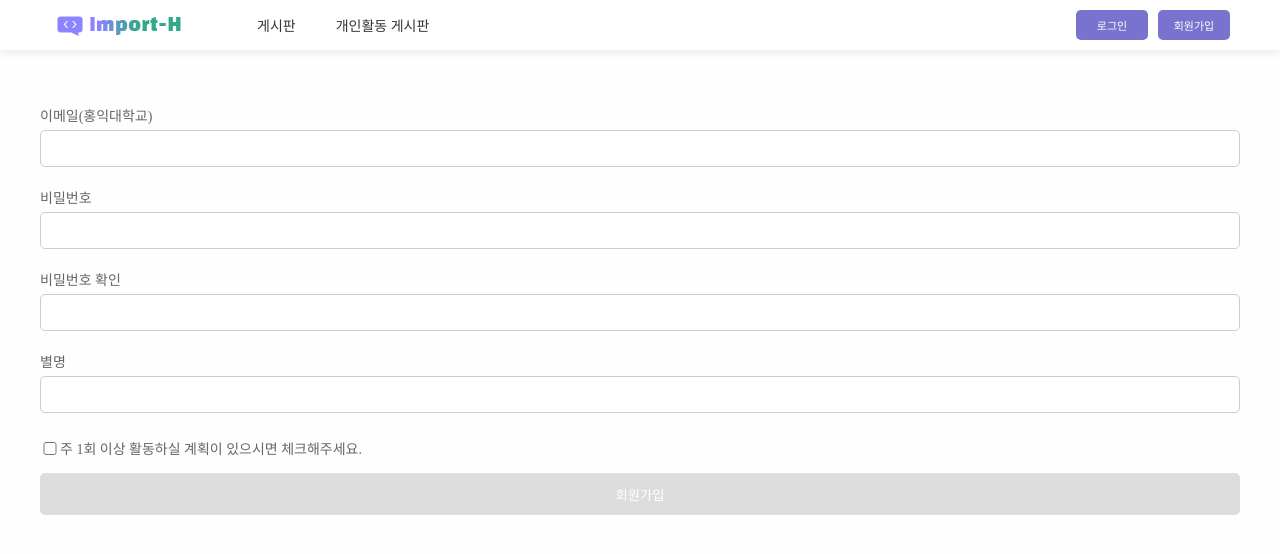
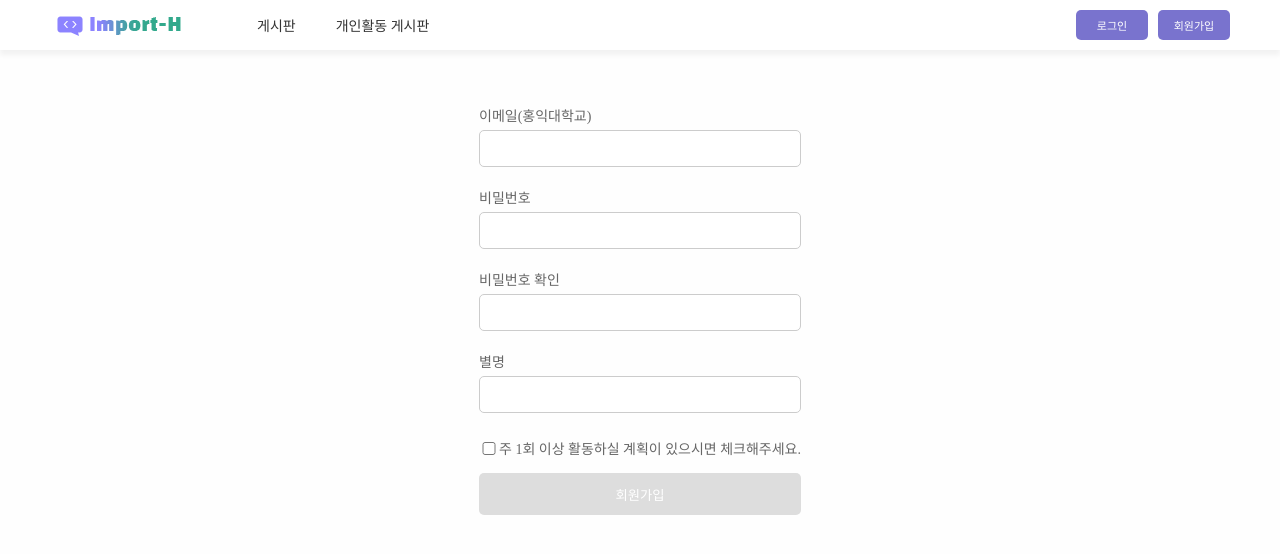
Before and after one commit to import-H/frontend, a React (Create React App) app: page /register in a window 1280 px wide. Shown: the top 554 px of the page. Built offline with nearby package versions, Linux system fonts and the light colour scheme; a small style sheet from the web is missing.

Commit message:
STYLE : Login, Register 레이아웃 수정

```diff
--- a/src/Pages/Login.js
+++ b/src/Pages/Login.js
@@ -7,7 +7,7 @@ import { login } from "../reducers/slices/authSlice";
 // styled-components
 import styled from "styled-components";
 import GlobalStyle from "../Styles/Globalstyle.js";
-import { Button, Input, Container } from "../Styles/theme.js";
+import { Button, Input, FlexContainer } from "../Styles/theme.js";
 
 // react-router-dom
 import { useNavigate } from "react-router-dom";
@@ -67,7 +67,7 @@ const Login = () => {
   }, [isAuth, navigate]);
 
   return (
-    <Container>
+    <FlexContainer>
       <GlobalStyle />
       <form onSubmit={loginEvent}>
         <Label>이메일(홍익대학교)</Label>
@@ -78,7 +78,7 @@ const Login = () => {
         <SubmitButton type="submit">로그인</SubmitButton>
       </form>
       <div>{showError}</div>
-    </Container>
+    </FlexContainer>
   );
 };
 
--- a/src/Pages/Register.js
+++ b/src/Pages/Register.js
@@ -8,7 +8,7 @@ import { signup } from "../reducers/slices/authSlice";
 // styled-components
 import styled from "styled-components";
 import GlobalStyle from "../Styles/Globalstyle";
-import { Button, Input, Container } from "../Styles/theme";
+import { Button, Input, FlexContainer } from "../Styles/theme";
 
 // react-router-dom
 import { useNavigate } from "react-router-dom";
@@ -16,6 +16,7 @@ import { useNavigate } from "react-router-dom";
 const AuthForm = styled.div`
   min-width: 300px;
   max-width: 1200px;
+
 `;
 
 const Label = styled.div`
@@ -160,7 +161,7 @@ const Register = () => {
   }, [authInfo, errorInfo]);
 
   return (
-    <Container>
+    <FlexContainer>
       <GlobalStyle />
       <AuthForm>
         <Label>이메일(홍익대학교)</Label>
@@ -206,7 +207,7 @@ const Register = () => {
           회원가입
         </SubmitButton>
       </AuthForm>
-    </Container>
+    </FlexContainer>
   );
 };
 
--- a/src/Styles/theme.js
+++ b/src/Styles/theme.js
@@ -53,4 +53,4 @@ const MainContainer = styled(Container)`
   margin-top: 0;
 `;
 
-export { Button, Input, Container, MainContainer };
+export { Button, Input, Container, MainContainer, FlexContainer };
```
